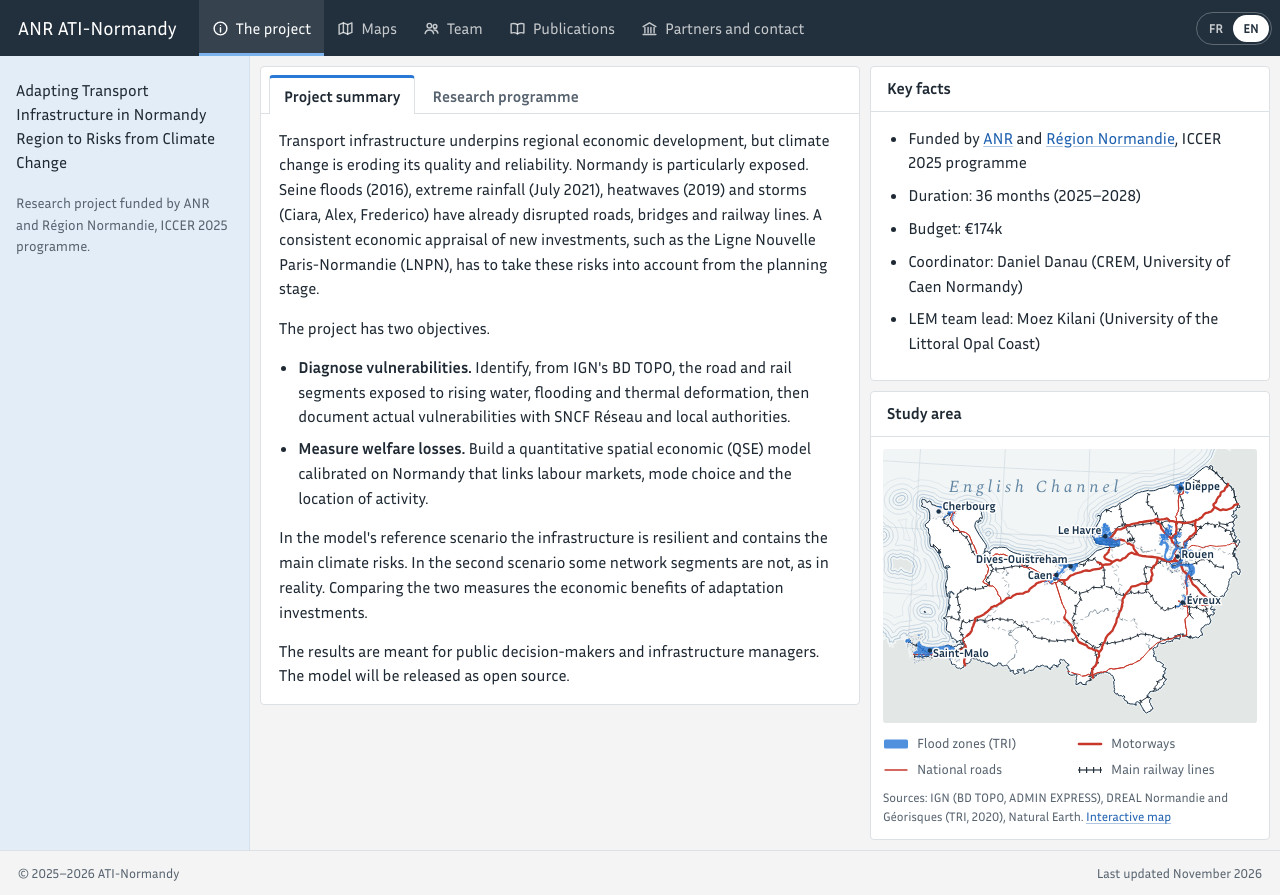
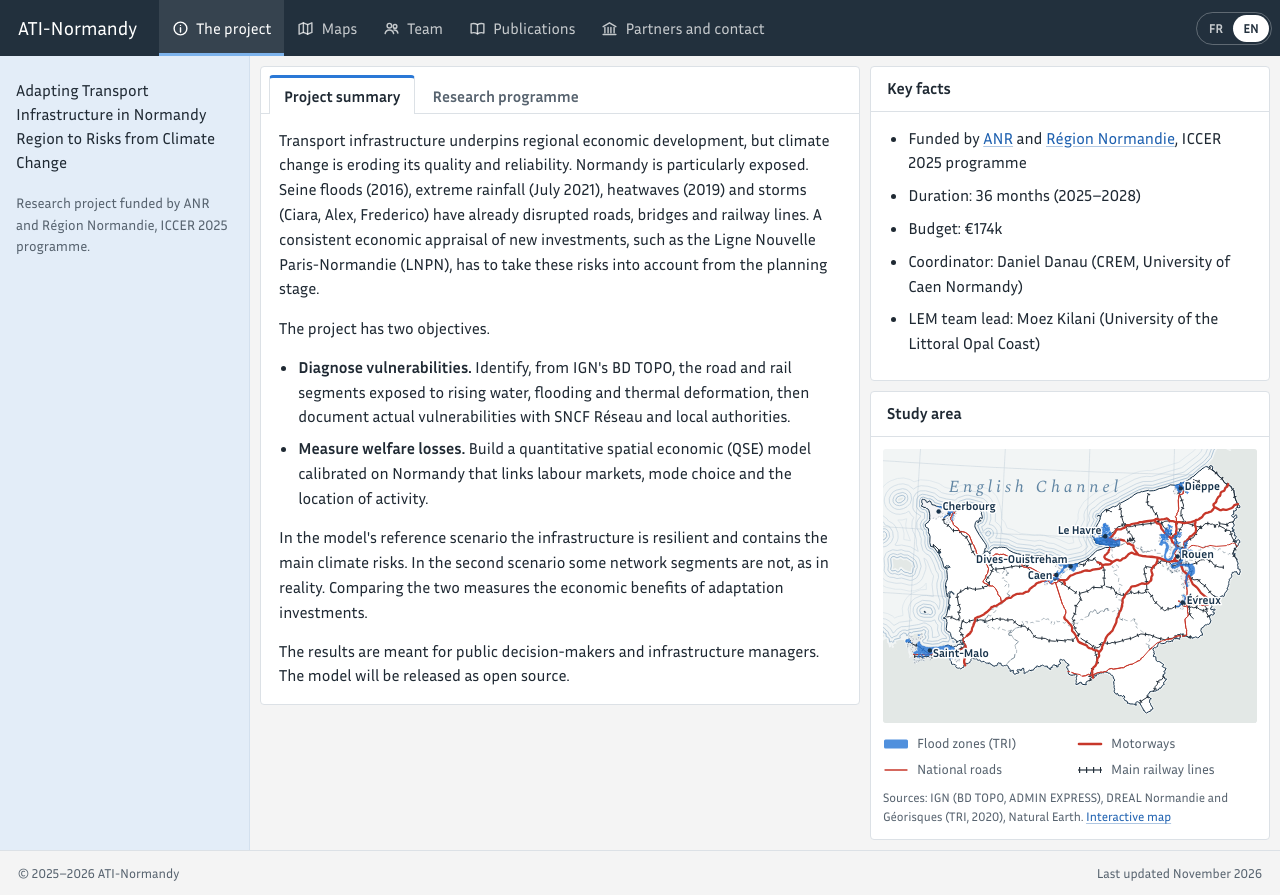
Before and after one commit to ATInormandy/atinormandy.github.io, a plain HTML site: page index.html in a window 1280 px wide. Drawn offline with nearby package versions, Linux system fonts and the light colour scheme.

Commit message:
Change title from 'ANR ATI-Normandy' to 'ATI-Normandy'

```diff
--- a/index.html
+++ b/index.html
@@ -3,7 +3,7 @@
 <head>
 <meta charset="utf-8">
 <meta name="viewport" content="width=device-width, initial-scale=1">
-<title>ANR ATI-Normandy</title>
+<title>ATI-Normandy</title>
 <meta name="description" content="ATI-Normandy, projet ANR et Région Normandie (ICCER 2025) : adapter les infrastructures de transport normandes aux risques du changement climatique. Cartographie interactive, équipe, publications.">
 <link rel="icon" href="assets/favicon.svg" type="image/svg+xml">
 <link rel="stylesheet" href="https://cdn.jsdelivr.net/npm/leaflet@1.9.4/dist/leaflet.css">
@@ -20,7 +20,7 @@
 
 <!-- ================= NAVBAR ================= -->
 <header class="navbar">
-  <a class="brand" href="#le-projet">ANR ATI-Normandy</a>
+  <a class="brand" href="#le-projet">ATI-Normandy</a>
   <nav id="tabs" class="tabs" aria-label="Pages du site" data-fr-label="Pages du site" data-en-label="Site pages">
     <a href="#le-projet" data-page="le-projet">
       <svg viewBox="0 0 24 24" aria-hidden="true"><circle cx="12" cy="12" r="9"/><path d="M12 11v6M12 7.6v.01"/></svg>
```
